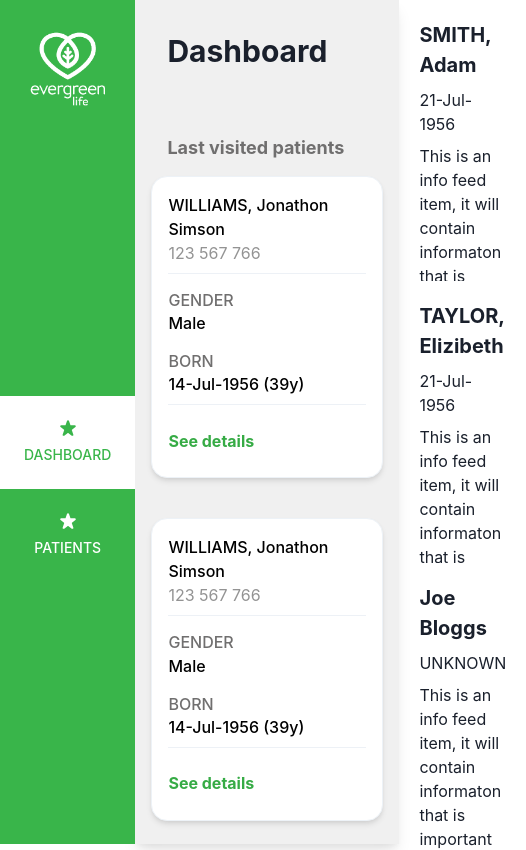
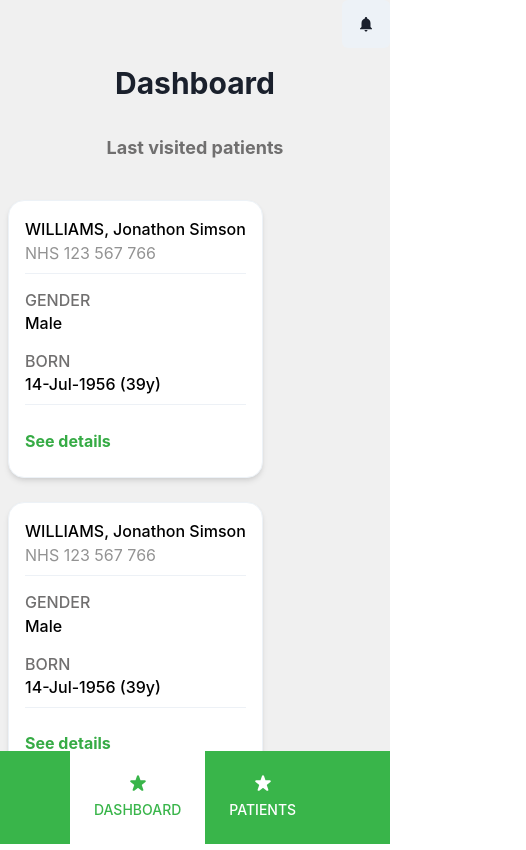
Before and after one commit to evergreen-callum-fallows/chakra-ui, a React (Create React App) app: page / in a window 390 px wide. Shown: the top 850 px of the page, 526 px wide, since content can reach past the window. Built offline with nearby package versions, Linux system fonts and the light colour scheme.

Commit message:
* Added responsive grid layout to view so menu moves on resize

```diff
--- a/src/App.tsx
+++ b/src/App.tsx
@@ -3,8 +3,9 @@ import {
   ChakraProvider,
   Box,
   Flex,
+  IconButton,
 } from "@chakra-ui/react"
-import { StarIcon } from '@chakra-ui/icons';
+import { StarIcon, BellIcon } from '@chakra-ui/icons';
 import {useState} from "react";
 import SideNavigation from "./components/SideNavigation";
 import NavigationLink from "./components/NavigationLink";
@@ -15,6 +16,7 @@ import Page from "./components/Page";
 
 export const App = () => {
     const [activeItem, setActiveItem] = useState(0);
+    const [displayFeed, setDisplayFeed] = useState(false);
 
     const navigationLinks = [
         {
@@ -28,17 +30,28 @@ export const App = () => {
     ]
     const NavigationLinks = navigationLinks && navigationLinks.map((data, index) => <NavigationLink  onClick={() => setActiveItem(index)} activeItem={activeItem} index={index} name={data.name} icon={data.icon}/>)
 
+    /* size for bottom nav */
+    const notchSize = 20;
+
     return (
         <ChakraProvider theme={theme}>
-            <Flex spacing={16} background={"white"} height="100vh" justifyContent="space-between" flexDirection="row">
-                <Box position={"relative"} zIndex={3} height="100%" background="green.0">
-                  <SideNavigation activeItem={activeItem} navigationLinks={NavigationLinks} />
+            <Flex spacing={16} background={"white"} height="100vh" overflow={"hidden"} flexDirection={["row-reverse", "row-reverse"]}>
+                {displayFeed && <Box position={["relative"]} background={"white"} paddingBottom={notchSize} flexGrow={1} overflowX="hidden" overflowY="scroll" zIndex={displayFeed ? 4 : 1} width={["50%", "50%"]} height="100%">
+                    <InfoPanel data={infoFeedItems}/>
+                </Box>}
+                <Box position={"relative"} zIndex={2} paddingTop={8} paddingBottom={notchSize} boxShadow={"md"} overflowX="hidden" overflowY="scroll" height="100%"  width={[!displayFeed ? "100%" : "0%", displayFeed ? "60%" : "100%"]} background={"gray.10"}>
+                   <Page title={"Dashboard"} type={"dashboard"}  subtitle={"Last visited patients"} buttonText={"See all patients"}/>
                 </Box>
-                <Box position={"relative"} zIndex={2} sm={12} boxShadow={"lg"} flexGrow={2} height="100%" background={"gray.10"}>
-                   <Page title={"Dashboard"} type={"dashboard"} subtitle={"Last visited patients"} buttonText={"See all patients"}/>
+                <Box position={["fixed", "relative"]} bottom={['0']} zIndex={3} flexGrow={1} height={["auto","100%"]}  minWidth="100px" width={["100%",  "10%"]}  background="green.0">
+                    <SideNavigation activeItem={activeItem} navigationLinks={NavigationLinks} />
                 </Box>
-                <Box position={"relative"} background={"white"} zIndex={1} width={"20vw"} height="100%">
-                <InfoPanel data={infoFeedItems}/>
+                <Box position={["fixed"]} zIndex={4} top={[0]} right={[0]}>
+                    <IconButton
+                        aria-label="Display Information Feed"
+                        size="lg"
+                        onClick={() => setDisplayFeed(!displayFeed)}
+                        icon={<BellIcon />}
+                    />
                 </Box>
             </Flex>
         </ChakraProvider>
--- a/src/components/Card.tsx
+++ b/src/components/Card.tsx
@@ -8,11 +8,13 @@ interface ICardInterface {
     date_of_birth: string
 }
 
+
 const Card = (props: ICardInterface): JSX.Element => {
-    return <List background={"white"} spacing={4} boxShadow="md" margin="16px" padding="16px" borderColor="gray.100" borderWidth="1px" borderRadius="16px">
+    return <Box justifyContent={["space-around", "left"]} alignSelf="center" margin={[2]}>
+        <List background={"white"} spacing={4} boxShadow="md" margin={["0 auto", "8px"]} padding="16px" borderColor="gray.100" borderWidth="1px" borderRadius="16px">
         <ListItem>
             <Text alignText="left" fontWeight="500" display="block" fontSize="16" color="black">{props.name}</Text>
-            <Text display="block" color="gray.75">{props.nhsNumber}</Text>
+            <Text display="block" color="gray.75">NHS {props.nhsNumber}</Text>
             <Divider marginTop="8px"/>
         </ListItem>
         <ListItem>
@@ -30,6 +32,7 @@ const Card = (props: ICardInterface): JSX.Element => {
             </Box>
         </ListItem>
     </List>
+    </Box>
 }
 
 export default Card;
--- a/src/components/Logo.tsx
+++ b/src/components/Logo.tsx
@@ -14,7 +14,7 @@ const Logo = (props: ILogo): JSX.Element => {
     return <List>
         <ListItem padding={4} onClick={props.onClick} background={props.background}>
             <Flex alignItems={"center"} padding={2} flexDirection={"column"}>
-                <img width={80} src={logoWhite} alt={"Evergreen Life"} />
+                <img width={70} src={logoWhite} alt={"Evergreen Life"} />
             </Flex>
         </ListItem>
     </List>;
--- a/src/components/Page.tsx
+++ b/src/components/Page.tsx
@@ -1,5 +1,5 @@
 import {lastVisitedPatientsMock} from "../prototypes/App.prototype";
-import {Box, Button, Grid, Heading, Wrap, WrapItem} from "@chakra-ui/react";
+import {Box, Button, Heading, Wrap, WrapItem} from "@chakra-ui/react";
 import Card from "./Card";
 import {MdArrowForward} from "react-icons/all";
 import * as React from "react";
@@ -18,16 +18,16 @@ const Page = (props: IPage) => {
         <WrapItem><Card gender={gender} nhsNumber={nhsNumber} name={name} date_of_birth={date_of_birth}></Card></WrapItem>)
 
     return <Box>
-        <Heading padding={8}>{props.title}</Heading>
-        <Grid spacing={16}>
-            <Heading paddingLeft={8} paddingTop={8} margin={0} color={"gray.0"} fontSize={"18px"}>{props.subtitle}</Heading>
-            <Wrap color="white" textAlign="left" justifyContent="space-evenly" flexDirection="row">
+        <Heading padding={[0, 8]} paddingTop={[8, 0]} textAlign={["center", "left"]} paddingLeft={[0]}>{props.title}</Heading>
+        <Box paddingLeft={[0, 8]} gap={16}>
+            <Heading paddingLeft={[0]} paddingTop={8} paddingBottom={8} margin={0} textAlign={["center", "left"]} color={"gray.0"} fontSize={"18px"}>{props.subtitle}</Heading>
+            <Wrap color="white" textAlign="left" justifyContent={["space-between", "left"]} flexDirection="row">
                 {props.type === "dashboard" && Cards}
             </Wrap>
             <Box padding={8} textAlign={"right"}>
-                <Button rightIcon={<MdArrowForward />} width={"200px"} size={"sm"} colorScheme="green">{props.buttonText}</Button>
+                <Button rightIcon={<MdArrowForward />} width={"200px"} size={"sm"} background="green.0" color="white">{props.buttonText}</Button>
             </Box>
-        </Grid>
+        </Box>
     </Box>
 }
 
--- a/src/components/SideNavigation.tsx
+++ b/src/components/SideNavigation.tsx
@@ -11,11 +11,11 @@ interface ISideNavigation {
 const SideNavigation = (props: ISideNavigation): JSX.Element => {
     return  <Flex flexDirection={"column"} alignItems={"space-between"} height="100%" spacing={16}>
         <Flex flexDirection="column">
-        <List>
+        <List display={["none", "block"]}>
             <Logo background={'green.0'} color={'white'} />
         </List>
         </Flex>
-        <Flex height={"90%"} justifyContent={"center"} flexDirection="column">
+        <Flex height={["auto", "90%"]} justifyContent={"center"} flexDirection={["row", "column"]}>
             {props.navigationLinks}
         </Flex>
     </Flex>
```
Also changed, not shown: 1 other file (tests, documents, lock files or other folders).
